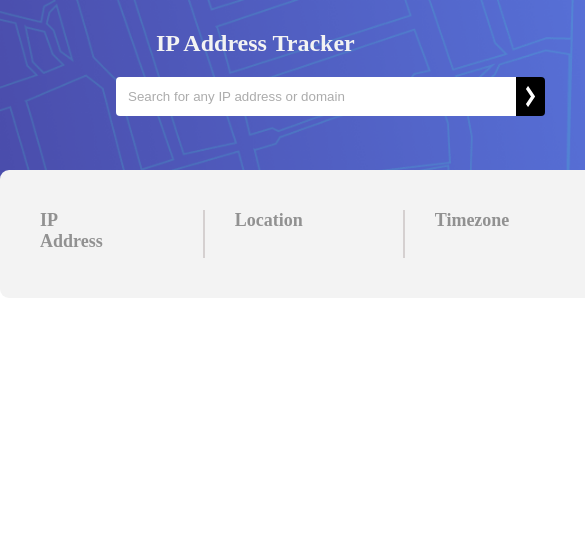
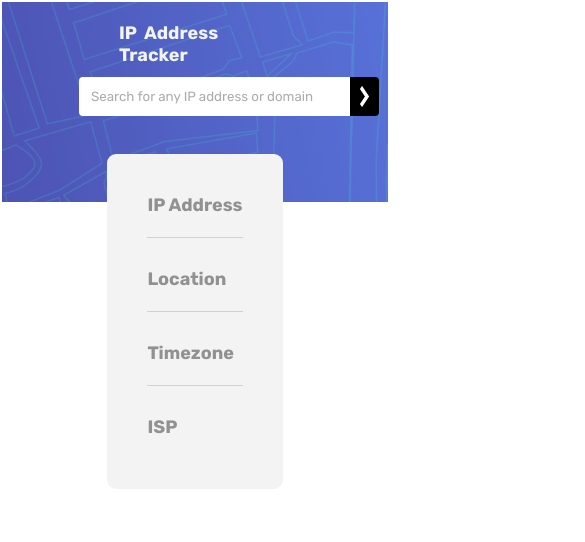
Before and after one commit to TimoGiathi/ip-tracker, a plain HTML site: page index.html in a window 390 px wide. Shown: the top 542 px of the page, 585 px wide, since content can reach past the window. Drawn offline with Linux system fonts and the light colour scheme.

Commit message:
CHORE:Phone responsivess integrated

```diff
--- a/index.html
+++ b/index.html
@@ -4,6 +4,11 @@
     <meta charset="UTF-8" />
     <meta name="viewport" content="width=device-width, initial-scale=1.0" />
     <title>ip address tracker</title>
+    <link
+      rel="shortcut icon"
+      href="/images/favicon-32x32.png"
+      type="image/x-icon"
+    />
     <link rel="stylesheet" href="styles.css" />
   </head>
   <body>
@@ -20,8 +25,9 @@
         <img src="/images/icon-arrow.svg" alt="arrow" id="arrow" />
       </div>
     </header>
+    <section>
       <div class="resContainer">
-      <div>
+        <div id="firstRes">
           <h3>IP Address</h3>
           <p id="ip-address"></p>
         </div>
@@ -33,13 +39,14 @@
           <h3>Timezone</h3>
           <p id="timezone"></p>
         </div>
-      <div class="resDivs">
+        <div class="resDivs" id="lastRes">
           <h3>ISP</h3>
           <p id="isp"></p>
         </div>
       </div>
       <div class="map"></div>
       <p id="errorMessage"></p>
+    </section>
     <script src="index.js"></script>
   </body>
 </html>
--- a/index.js
+++ b/index.js
@@ -17,7 +17,10 @@ function fetchLocation() {
       const res = await fetch(
         `https://geo.ipify.org/api/v2/country?apiKey=${KEY}&ipAddress=${ipAddress}`
       );
-      if (!res.ok) throw new Error("An error occurred while fetching data");
+      if (!res.ok)
+        throw new Error(
+          "An error occurred while fetching data. Please check the IP adddress and try again"
+        );
       const data = await res.json();
       console.log(data);
 
@@ -47,6 +50,7 @@ function fetchLocation() {
     } catch (err) {
       console.error(err.message);
       errorMessage.style.display = "block";
+      errorMessage.classList.add("errorStyle");
       errorMessage.textContent = err.message;
     }
   }
--- a/styles.css
+++ b/styles.css
@@ -1,11 +1,12 @@
 /*
 - Very Dark Gray: hsl(0, 0%, 17%)
 - Dark Gray: hsl(0, 0%, 59%)*/
-
+@import url("https://fonts.googleapis.com/css2?family=Rubik:ital,wght@0,300..900;1,300..900&display=swap");
 * {
   margin: 0;
   padding: 0;
   box-sizing: border-box;
+  font-family: "Rubik", sans-serif;
 }
 
 .header {
@@ -13,11 +14,11 @@
   background-position: center;
   background-repeat: no-repeat;
   background-size: cover;
-  height: 30vh;
+  height: 300px;
   padding: 30px 40%;
-  position: absolute;
 }
 .header h2 {
+  font-family: "Rubik", sans-serif;
   color: #f3f3f3;
   margin-bottom: 20px;
 }
@@ -32,9 +33,14 @@ input[type="text"] {
 }
 input[type="text"]::placeholder {
   opacity: 0.6;
+  font-family: "Rubik", sans-serif;
 }
 input[type="text"]:focus {
   border: none;
+}
+section {
+  position: absolute;
+  width: 100%;
 }
 .resContainer {
   display: flex;
@@ -46,7 +52,7 @@ input[type="text"]:focus {
   margin: 0 auto;
   position: relative;
   z-index: 2;
-  top: 170px;
+  bottom: 50px;
 }
 .resDivs {
   border-left: 2px solid rgb(213, 208, 208);
@@ -63,6 +69,7 @@ input[type="text"]:focus {
 }
 .inputFlex {
   display: flex;
+  width: 500px;
 }
 #arrow {
   background-color: black;
@@ -86,3 +93,57 @@ input[type="text"]:focus {
   font-size: 17px;
   display: none;
 }
+.errorStyle {
+  animation-name: error-animation;
+  animation-iteration-count: 1;
+  animation-duration: 1s;
+  animation-fill-mode: forwards;
+  animation-timing-function: ease-out;
+}
+@keyframes error-animation {
+  0% {
+    top: -60px;
+  }
+  100% {
+    top: -30px;
+  }
+}
+@media screen and (max-width: 480px) {
+  .header {
+    width: 99%;
+    margin: 2px auto;
+    height: 200px;
+    padding: 20px 30%;
+  }
+  .header h2 {
+    font-size: 18px;
+    margin-bottom: 11px;
+    word-spacing: 4px;
+  }
+  .inputFlex {
+    width: 300px;
+    margin: 0 auto;
+  }
+  input[type="text"] {
+    width: 100%;
+  }
+  .resContainer {
+    flex-direction: column;
+    gap: 30px;
+    text-align: left;
+  }
+  .resDivs,
+  #firstRes {
+    border-bottom: 1px solid rgb(213, 208, 208);
+    border-left: none;
+    padding-left: 0;
+    padding-bottom: 15px;
+  }
+  #lastRes {
+    border-bottom: none;
+    padding-bottom: 5px;
+  }
+  #errorMessage {
+    width: 60%;
+  }
+}
```
Also changed, not shown: images/ip-tracker landing page1.PNG (added), 1 other file. Lines whose indentation alone changed are shown as unchanged.
